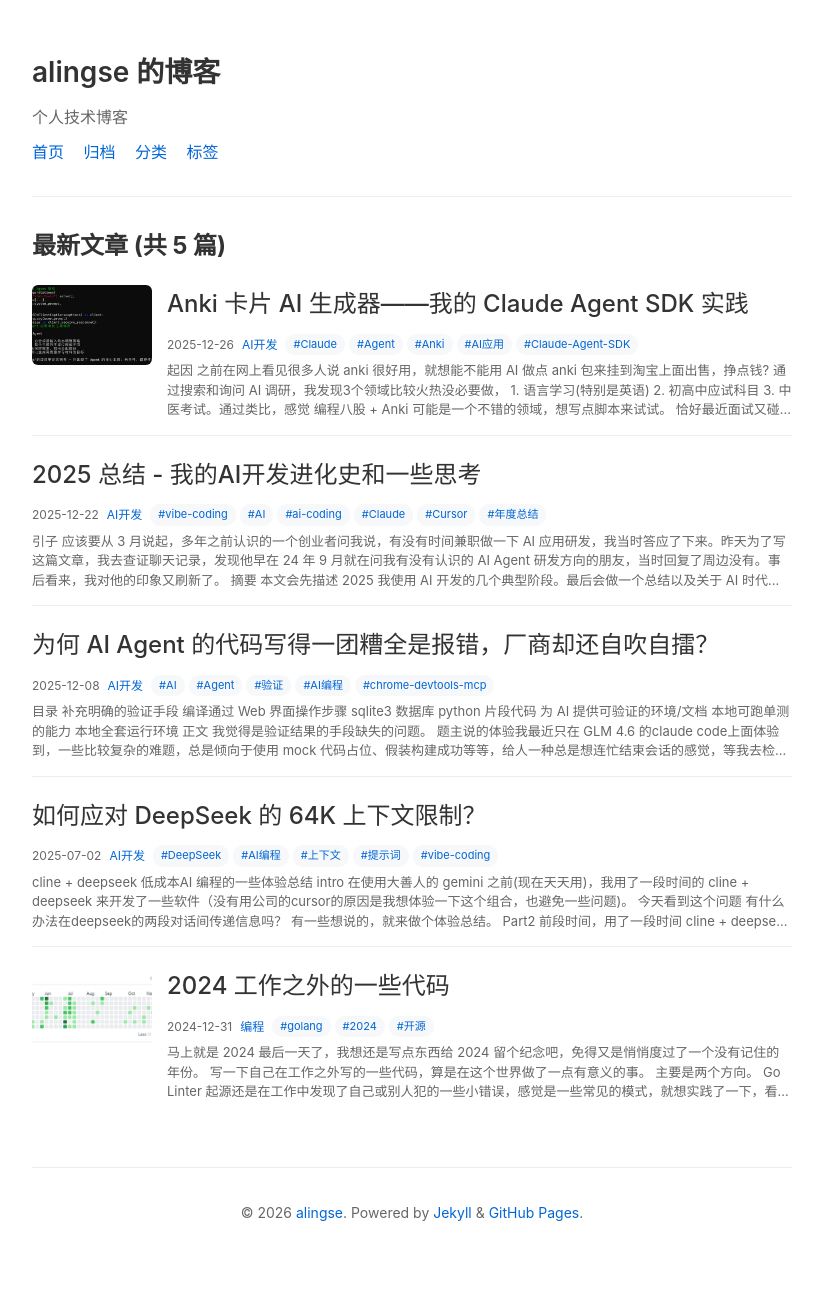
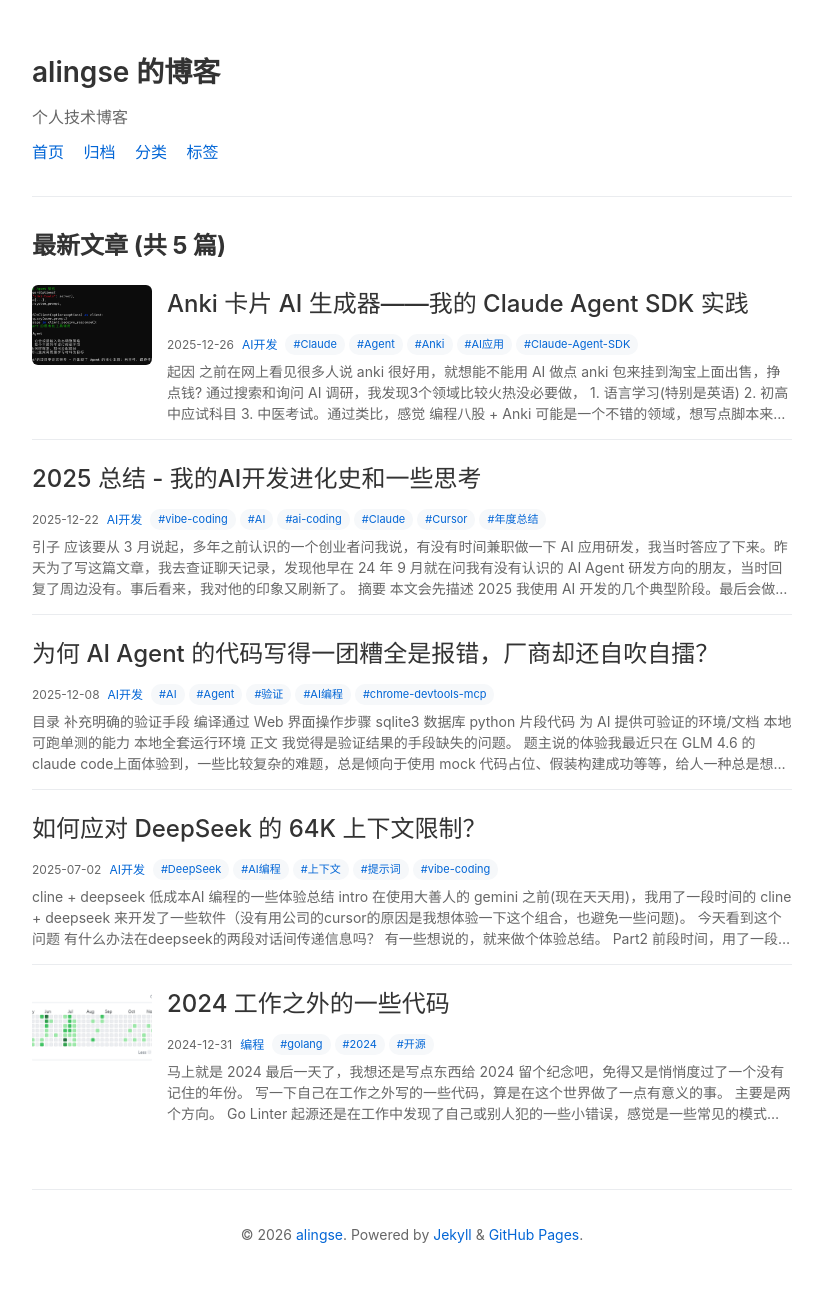
Before and after one commit to alingse/alingse.github.io, a Jekyll site: the page built from index.html, in a window 1280 px wide. Shown: the whole page, without its empty margins (228-1051 px from the left). Built offline with Jekyll 4.4.1, drawn with Linux system fonts in a browser that asks for light colours; the list of posts is cut into pages by our own code; before the commit the page ends 1278 px from its top, so only the background shows below that.

Commit message:
Increase post excerpt font size from 13px to 14px

```diff
--- a/css/style.css
+++ b/css/style.css
@@ -152,7 +152,7 @@ body {
 .post-excerpt {
   margin-top: 6px;
   color: #666;
-  font-size: 13px;
+  font-size: 14px;
   line-height: 1.5;
   display: -webkit-box;
   -webkit-line-clamp: 3;
```
